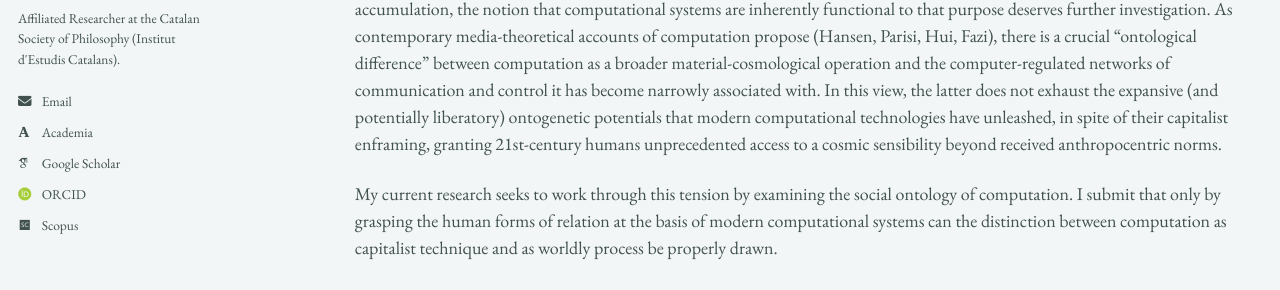
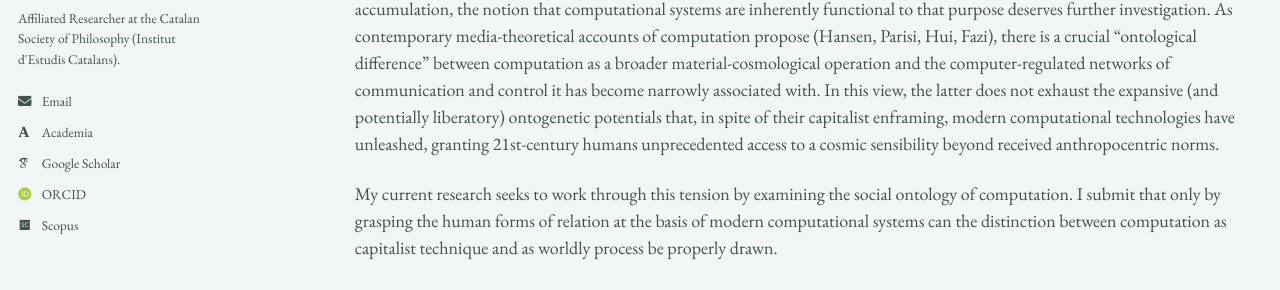
Before and after one commit to epujol90/epujol90.github.io, a Jekyll site: the page built from _pages/research.md, in a window 1280 px wide and 900 px high, scrolled down 3809 px. Shown: the part 317-607 px from the top of the window. Built offline with Jekyll 4.4.1, drawn with Linux system fonts in a browser that asks for light colours; some web fonts are replaced; a script bundle is joined from its source files by our own code; library files that are not in the unit come from our copies; some of the changed text lies outside the part shown.

```diff
--- a/_pages/research.md
+++ b/_pages/research.md
@@ -51,7 +51,7 @@ What is a computational system and what form of human grouping begets its existe
 
 A computer is, on most modern definitions, a system that performs sequences of mathematical or logical operations on inputs, according to rules specified in advance. So defined, many technical systems preceding the digital electronic computer would qualify as “computational,” from the Jacquard loom to the assembly line of human calculators employed in the production of logarithmic tables until the late nineteenth century. Yet it is only under conditions of advanced industrial development that automated computational systems have come to organize the entirety of human existence, embedding information-processing operations at every level of the modern lifeworld. From scientific research, manufacturing, and the circulation of goods and people to the tracking and management of consumer desires, behaviors, and political sentiments, there is no aspect of contemporary life that is not either directly or indirectly mediated by computational processes. It is, therefore, unsurprising that the digital has come to function as a technological synecdoche for late capitalism itself -- often characterized as a new form of “enclosure” that, like its analog predecessors, abstracts and erases the heterogeneities of the material world to render its “free” gifts into an exploitable standing reserve.
 
-Yet is control and domination by logico-mathematical principles all there is to computational systems and the machinic modes of intelligence they enact? While the digital computer has emerged from and ultimately serves, in its present form, capitalist accumulation, the notion that computational systems are inherently functional to that purpose deserves further investigation. As contemporary media-theoretical accounts of computation propose (Hansen, Parisi, Hui, Fazi), there is a crucial “ontological difference” between computation as a broader material-cosmological operation and the computer-regulated networks of communication and control it has become narrowly associated with. In this view, the latter does not exhaust the expansive (and potentially liberatory) ontogenetic potentials that modern computational technologies have unleashed, in spite of their capitalist enframing, granting 21st-century humans unprecedented access to a cosmic sensibility beyond received anthropocentric norms.
+Yet is control and domination by logico-mathematical principles all there is to computational systems and the machinic modes of intelligence they enact? While the digital computer has emerged from and ultimately serves, in its present form, capitalist accumulation, the notion that computational systems are inherently functional to that purpose deserves further investigation. As contemporary media-theoretical accounts of computation propose (Hansen, Parisi, Hui, Fazi), there is a crucial “ontological difference” between computation as a broader material-cosmological operation and the computer-regulated networks of communication and control it has become narrowly associated with. In this view, the latter does not exhaust the expansive (and potentially liberatory) ontogenetic potentials that, in spite of their capitalist enframing, modern computational technologies have unleashed, granting 21st-century humans unprecedented access to a cosmic sensibility beyond received anthropocentric norms.
 
 My current research seeks to work through this tension by examining the social ontology of computation. I submit that only by grasping the human forms of relation at the basis of modern computational systems can the distinction between computation as capitalist technique and as worldly process be properly drawn.
 
```
